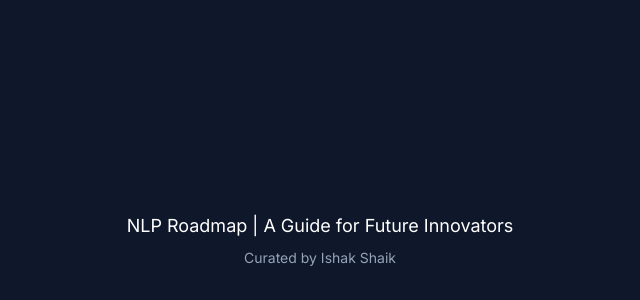
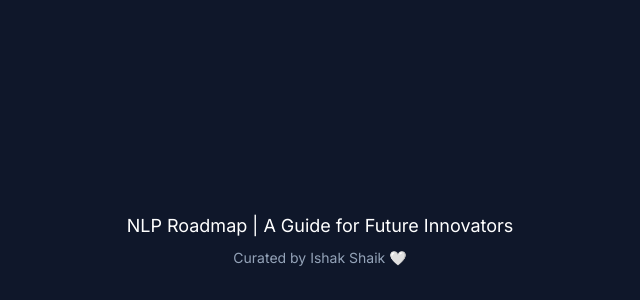
Before and after one commit to rohitveera80/Nlp, a plain HTML site: page index.html in a window 1280 px wide. Shown: the part 5369-5669 px from the top of the page, 320-960 px from the left. Drawn offline with nearby package versions, Linux system fonts and the light colour scheme.

Commit message:
index.html

```diff
--- a/index.html
+++ b/index.html
@@ -256,7 +256,7 @@
     <footer class="bg-slate-900 text-white py-8 text-center mt-24">
         <div class="container mx-auto px-4">
             <p class="text-lg mb-2">NLP Roadmap | A Guide for Future Innovators</p>
-            <p class="text-sm text-slate-400">Curated by Ishak Shaik</p>
+            <p class="text-sm text-slate-400">Curated by Ishak Shaik 🤍</p>
         </div>
     </footer>
 
```
